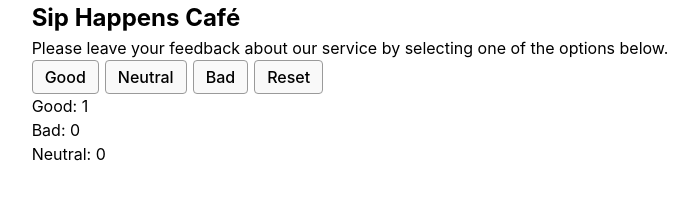
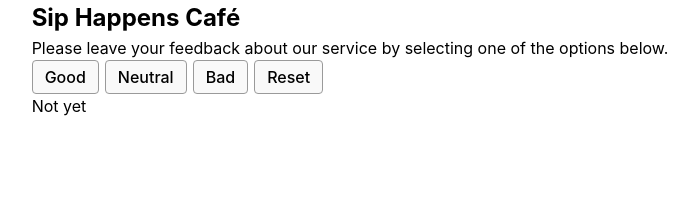
Before and after one commit to vrbprog/goit-react-hw-02, a React (Vite) app: page / in a window 1280 px wide. Shown: the top 216 px of the page, without its empty margins (290-986 px from the left). Built offline with nearby package versions, Linux system fonts and the light colour scheme.

Commit message:
Add hooks

```diff
--- a/src/components/App.jsx
+++ b/src/components/App.jsx
@@ -1,3 +1,6 @@
+import { useState } from 'react';
+
+
 import Description from "./Description/Description";
 import Feedback from "./Feedback/Feedback";
 import Options from "./Options/Options";
@@ -5,21 +8,58 @@
 
 export default function App() {
 
+  const [good, setGood] = useState(0);
+  const [bad, setBad] = useState(0);
+  const [neutral, setNeutral] = useState(0);
+
   const feedback = {
     good: 1,
     neutral: 0,
-    bad: 0
+    bad: 0,
+    setGood(feed) {
+      this.good = feed;
+    },
+    setBad(feed) {
+      this.bad = feed;
+    },
+    setNeutral(feed) {
+      this.neutral = feed;
+    }
   }
 
+  const updateFeedback = feedbackType => {
+    // Тут використовуй сеттер, щоб оновити стан
+    switch (feedbackType) {
+      case 'good':
+        setGood(prev => prev + 1);
+        feedback.setGood(good);
+        break;
+      case 'bad':
+        setBad(prev => prev + 1);
+        feedback.setBad(bad);
+        break;
+      case 'neutral':
+        setNeutral(prev => prev + 1);
+        feedback.setBad(neutral);
+        break;
+
+      default:
+        break;
+    }
+}
 
   return (
     <main>
       <Description />
 
-      <Options />
+      <Options
+        feeds = {updateFeedback}
+      />
 
       <Feedback
-        feed = {feedback}
+        good={good}
+        bad={bad}
+        neutral={neutral}
       />
     </main>
   );
--- a/src/components/Feedback/Feedback.jsx
+++ b/src/components/Feedback/Feedback.jsx
@@ -1,15 +1,17 @@
 
 
-export default function Feedback({feed}) {
-
+export default function Feedback({good, bad, neutral}) {
+    const totalFeedback = good + bad + neutral;
     return (
         <div>
-            {(feed.good + feed.bad + feed.neutral) === 0 ?
+            {(totalFeedback) === 0 ?
                 (<p>Not yet</p>) :
                 (<div>
-                    <p>Good: {feed.good}</p>
-                    <p>Bad: {feed.bad}</p>
-                    <p>Neutral: {feed.neutral}</p>
+                    <p>Good: {good}</p>
+                    <p>Bad: {bad}</p>
+                    <p>Neutral: {neutral}</p>
+                    <p>Total: {totalFeedback}</p>
+                    <p>Positive: { Math.round((good / totalFeedback) * 100)}%</p>
                 </div>)
             }
         </div>
--- a/src/components/Options/Options.jsx
+++ b/src/components/Options/Options.jsx
@@ -1,23 +1,11 @@
 
-export default function Options() {
-
-    const handleClickGood = () => {
-        console.log("Good was clicked!!!");
-    }
-
-    const handleClickNeutral = () => {
-        console.log("Neutral was clicked!!!");
-    }
-
-    const handleClickBad = () => {
-        console.log("Bad was clicked!!!");
-    }
+export default function Options({feeds}) {
 
     return (
         <div>
-            <button onClick={handleClickGood}>Good</button>
-            <button onClick={handleClickNeutral}>Neutral</button>
-            <button onClick={handleClickBad}>Bad</button>
+            <button onClick={() => feeds("good")}>Good</button>
+            <button onClick={() =>feeds("neutral")}>Neutral</button>
+            <button onClick={() =>feeds("bad")}>Bad</button>
             <button>Reset</button>
         </div>
     )
```
